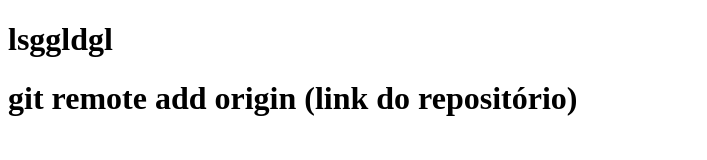
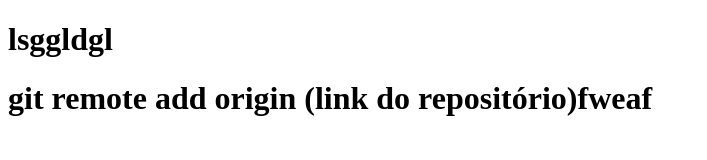
Before and after one commit to BernardoZanette/pw1, a plain HTML site: page index.html in a window 1280 px wide. Shown: the whole page, without its empty margins (0-707 px from the left). Drawn offline with Linux system fonts and the light colour scheme.

Commit message:
sidmvkidmv

```diff
--- a/index.html
+++ b/index.html
@@ -6,6 +6,6 @@
 </head>
 <body>
     <h1>lsggldgl</h1>
-    <h1>git remote add origin (link do repositório)</h1>
+    <h1>git remote add origin (link do repositório)fweaf</h1>
 </body>
 </html>
```
